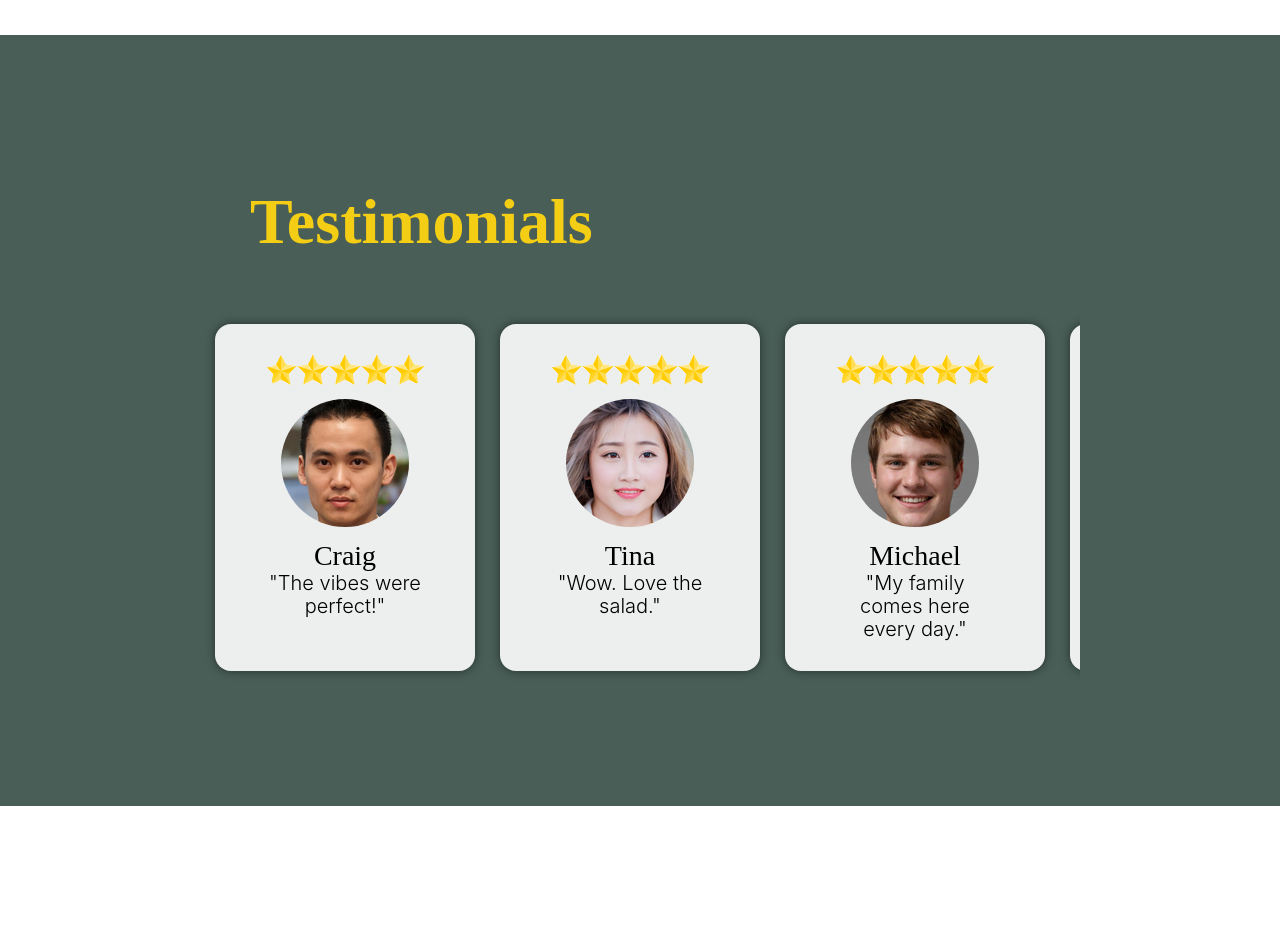
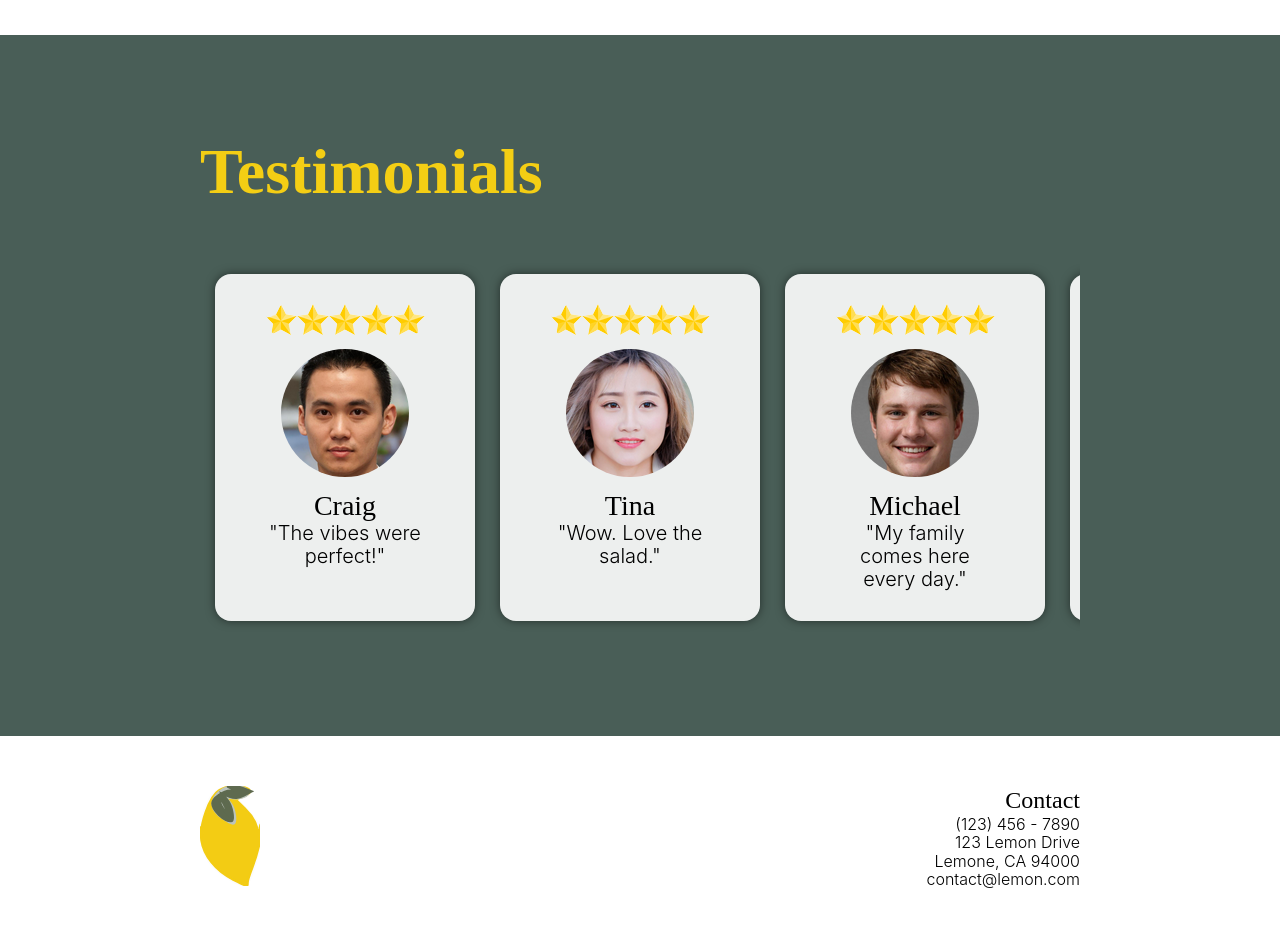
Before and after one commit to Sapphiris/little-lemon, a React (Create React App) app: page / in a window 1280 px wide. Shown: the part 1700-2627 px from the top of the page. Before the commit the page ends 2506 px from the top, so only its background shows below. Built offline with nearby package versions, Linux system fonts and the light colour scheme; a web font is replaced by a local one.

Commit message:
footer added

```diff
--- a/src/Footer/Footer.css
+++ b/src/Footer/Footer.css
@@ -1,5 +1,43 @@
 .footer {
-	background-color: #495e57;
-	color: white;
-	padding: 10px;
+	background-color: white;
+	padding: 50px 75px 50px 75px;
+	display: flex;
+	justify-content: space-between;
+	gap: 20px;
+	align-items: center;
 }
+
+.lemon {
+	width: 45px;
+	height: auto;
+}
+
+.footer-divide-2 {
+	text-align: right;
+}
+
+.footer h3 {
+	font-size: 20px;
+}
+
+.footer p {
+	font-size: 14px;
+}
+
+@media screen and (min-width: 1024px) {
+	.footer {
+		padding: 50px 200px 50px 200px;
+	}
+
+	.lemon {
+		width: 60px;
+	}
+
+	.footer h3 {
+		font-size: 24px;
+	}
+
+	.footer p {
+		font-size: 16px;
+	}
+}
--- a/src/Footer/Footer.js
+++ b/src/Footer/Footer.js
@@ -1,8 +1,22 @@
-import React from 'react';
-import './Footer.css';
+import React from "react";
+import "./Footer.css";
+import { ReactComponent as Lemon } from "../images/lemon.svg";
 
 const Footer = () => {
-	return <footer className="footer"></footer>;
+	return (
+		<footer className="footer">
+			<div className="footer-divide-1">
+				<Lemon className="lemon" />
+			</div>
+			<div className="footer-divide-2">
+				<h3>Contact</h3>
+				<p>(123) 456 - 7890</p>
+				<p>123 Lemon Drive</p>
+				<p>Lemone, CA 94000</p>
+				<p>contact@lemon.com</p>
+			</div>
+		</footer>
+	);
 };
 
 export default Footer;
--- a/src/Header/Header.css
+++ b/src/Header/Header.css
@@ -7,7 +7,6 @@
 @media screen and (min-width: 1024px) {
 	.LemonLogo {
 		width: 300px;
-		height: auto;
 		margin-bottom: 0;
 	}
 }
--- a/src/Main/Testimonials/Testimonials.css
+++ b/src/Main/Testimonials/Testimonials.css
@@ -4,7 +4,7 @@
 
 .testimonials h1 {
 	color: #f4ce14;
-	margin: 50px;
+	margin-bottom: 50px;
 }
 
 .testimonial-cards {
```
Also changed, not shown: src/images/lemon.svg (added).
